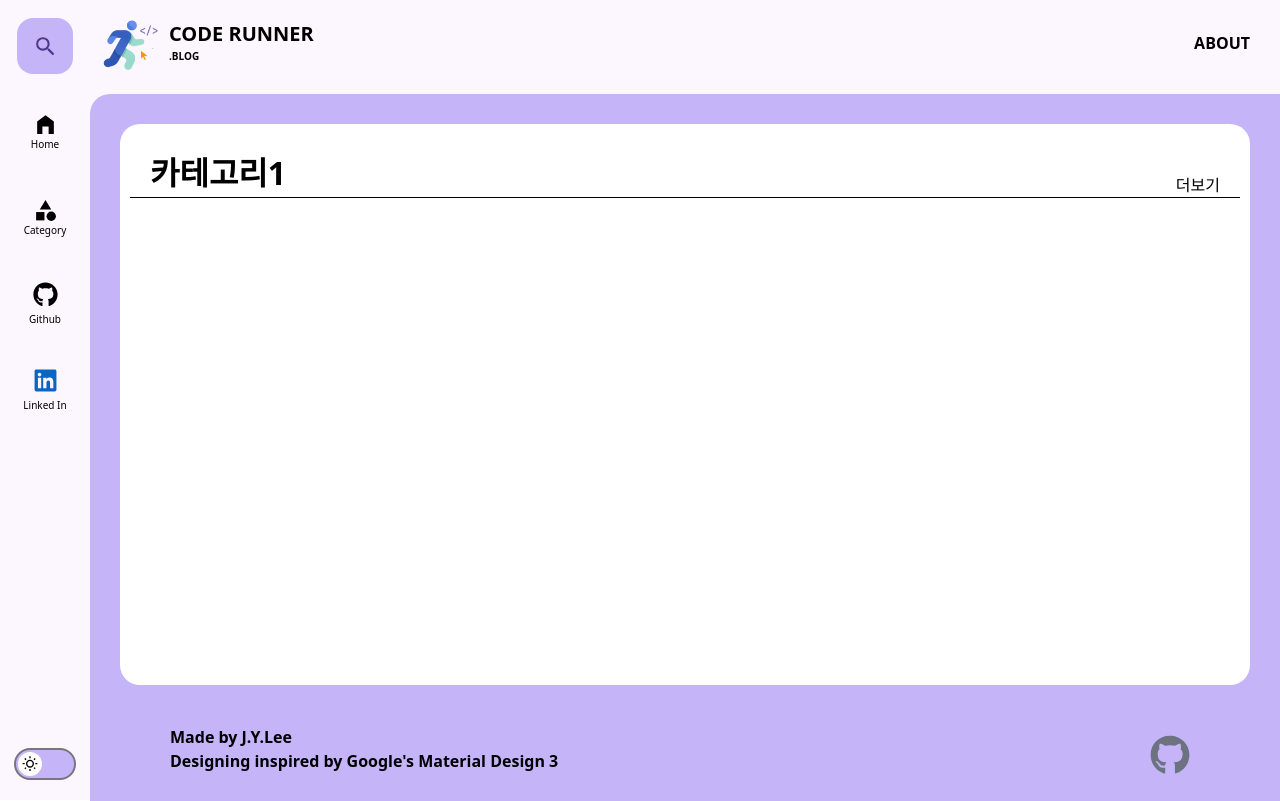
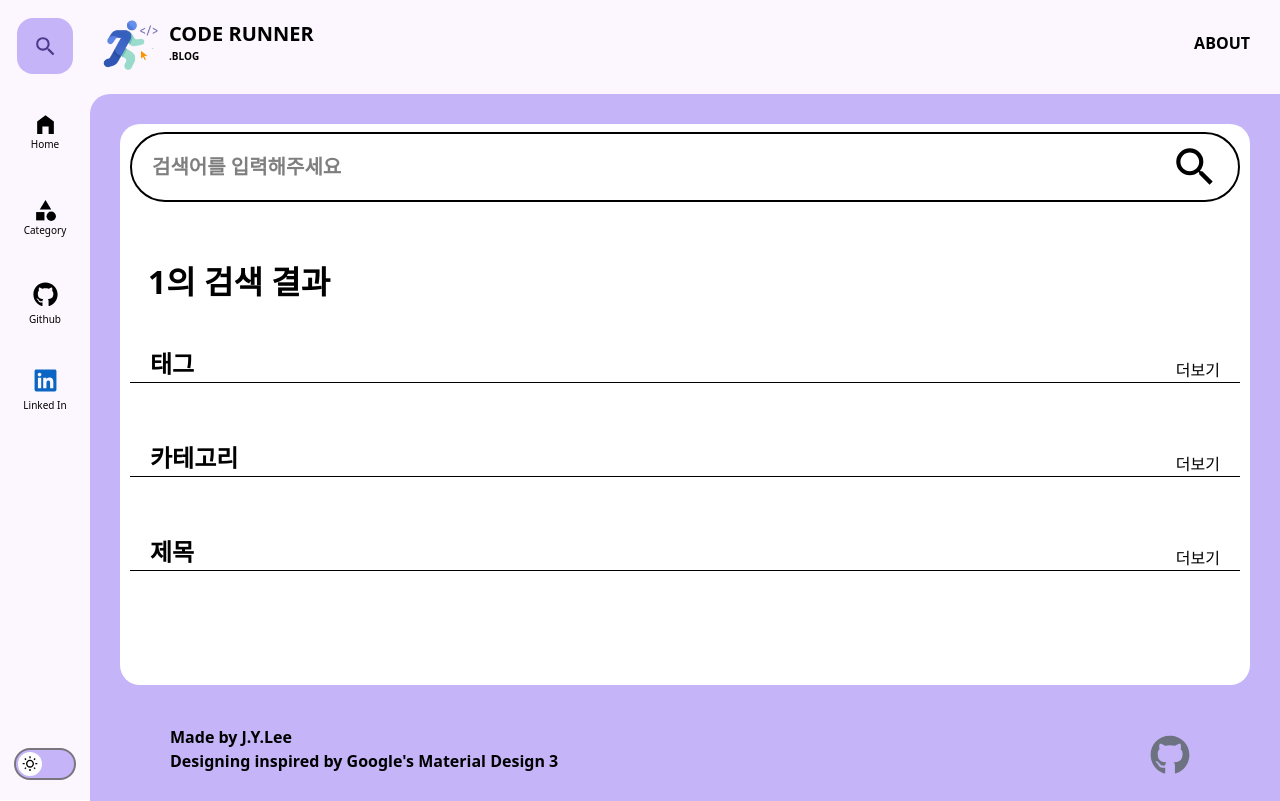
Before and after one commit to wolwha/Material-Blog, a Next.js app: page /search/1 in a window 1280 px wide. Built offline with nearby package versions, Linux system fonts and the light colour scheme; no server answers.

Commit message:
commit revert

```diff
--- a/src/app/search/page.tsx
+++ b/src/app/search/page.tsx
@@ -1,18 +1,48 @@
-import { MdSearch } from 'react-icons/md';
+'use client';
+import { useSearchStore } from '@/stores/searchStore';
+import { useRouter } from 'next/navigation';
+import { useState } from 'react';
+import { MdOutlineClose, MdSearch } from 'react-icons/md';
 
 export default function page() {
+  const [value, setValue] = useState<string>('');
+  const { setParam } = useSearchStore();
+  const router = useRouter();
+  const handleSubmit = (e: React.FormEvent<HTMLFormElement>) => {
+    e.preventDefault();
+    if (!value.trim()) return;
+    setParam(value);
+    router.push(`/search/${encodeURIComponent(value)}`);
+    setValue('');
+  };
   return (
     <>
       <div className="w-full px-2.5 sm:px-50">
-        <div className="relative flex w-full">
+        <div className="flex w-full">
+          <form className="relative flex w-full" onSubmit={handleSubmit}>
             <input
               type="text"
               className="mt-7.5 h-17.5 w-full rounded-full border-2 px-5 text-[20px] font-semibold outline-0"
               placeholder="검색어를 입력해주세요"
+              onChange={(e) => setValue(e.target.value)}
+              value={value}
             />
-          <button className="absolute top-7.5 right-5 flex size-12.5 cursor-pointer text-center text-[70px]">
+            {value === '' ? (
+              <button
+                className="absolute top-7.5 right-5 flex size-12.5 cursor-pointer text-center text-[70px]"
+                type="submit"
+              >
                 <MdSearch />
               </button>
+            ) : (
+              <button
+                className="absolute top-7.5 right-5 flex size-12.5 cursor-pointer text-center text-[70px]"
+                onClick={() => setValue('')}
+              >
+                <MdOutlineClose />
+              </button>
+            )}
+          </form>
         </div>
       </div>
     </>
--- a/src/components/Search/ResultPage.tsx
+++ b/src/components/Search/ResultPage.tsx
@@ -1,10 +1,90 @@
+'use client';
+
+import { useSearchStore } from '@/stores/searchStore';
+import { useParams, useRouter } from 'next/navigation';
+import { useEffect, useState } from 'react';
+import { MdOutlineClose, MdSearch } from 'react-icons/md';
+
 export default function ResultPage() {
+  const params = useParams();
+  console.log(decodeURIComponent(params.searchid as string));
+  const [value, setValue] = useState<string>('');
+  const { setParam, param } = useSearchStore();
+  const router = useRouter();
+  const handleSubmit = (e: React.FormEvent<HTMLFormElement>) => {
+    e.preventDefault();
+    if (!value.trim()) return;
+    setParam(value);
+    router.push(`/search/${encodeURIComponent(value)}`);
+    setValue('');
+  };
+  useEffect(() => {
+    setValue(param);
+  }, [param]);
+
   return (
     <>
-      <div className="flex w-full flex-col px-2.5 pt-6.25">
+      <div className="flex w-full flex-col px-2.5">
+        <div className="flex w-full pt-2 pb-4">
+          <form className="relative flex w-full" onSubmit={handleSubmit}>
+            <input
+              type="text"
+              className="h-17.5 w-full rounded-full border-2 px-5 text-[20px] font-semibold outline-0"
+              placeholder="검색어를 입력해주세요"
+              onChange={(e) => setValue(e.target.value)}
+              value={value}
+            />
+            {value === '' ? (
+              <button
+                className="absolute right-5 flex size-12.5 cursor-pointer text-center text-[70px]"
+                type="submit"
+              >
+                <MdSearch />
+              </button>
+            ) : (
+              <button
+                className="absolute right-5 flex size-12.5 cursor-pointer text-center text-[70px]"
+                onClick={() => setValue('')}
+              >
+                <MdOutlineClose />
+              </button>
+            )}
+          </form>
+        </div>
         <div className="flex w-full flex-col items-center justify-center">
+          <div className="flex w-full justify-start px-4.5 py-10">
+            <p className="text-[32px] font-bold">
+              {decodeURIComponent(params.searchid as string)}의 검색 결과
+            </p>
+          </div>
           <div className="relative mx-6.25 flex w-full border-b px-5 text-start">
-            <p className="text-[32px] font-semibold">카테고리1</p>
+            <p className="text-[24px] font-semibold">태그</p>
+            <button
+              className="absolute right-5 bottom-0 cursor-pointer hover:underline"
+              name="더보기 버튼"
+              aria-label="더보기 버튼"
+            >
+              더보기
+            </button>
+          </div>
+          <div className="mx-6.25 mt-3 mb-6.25 grid grid-rows-2 gap-x-3.75 gap-y-5 sm:grid-cols-1 md:grid-cols-2 xl:grid-cols-3 2xl:grid-cols-4">
+            {/* 기능개발시 grid rows는 2줄까지 설정 */}
+          </div>
+          <div className="relative mx-6.25 flex w-full border-b px-5 text-start">
+            <p className="text-[24px] font-semibold">카테고리</p>
+            <button
+              className="absolute right-5 bottom-0 cursor-pointer hover:underline"
+              name="더보기 버튼"
+              aria-label="더보기 버튼"
+            >
+              더보기
+            </button>
+          </div>
+          <div className="mx-6.25 mt-3 mb-6.25 grid grid-rows-2 gap-x-3.75 gap-y-5 sm:grid-cols-1 md:grid-cols-2 xl:grid-cols-3 2xl:grid-cols-4">
+            {/* 기능개발시 grid rows는 2줄까지 설정 */}
+          </div>
+          <div className="relative mx-6.25 flex w-full border-b px-5 text-start">
+            <p className="text-[24px] font-semibold">제목</p>
             <button
               className="absolute right-5 bottom-0 cursor-pointer hover:underline"
               name="더보기 버튼"
--- /dev/null
+++ b/src/services/searchService.ts
@@ -0,0 +1,41 @@
+import { PostType } from '@/types/postType';
+import { SearchType } from '@/types/searchType';
+import { createClient } from '@/utils/supabase/server';
+
+export const getSearchData = async (keyword: string): Promise<SearchType> => {
+  const result: SearchType = {
+    toTitle: [],
+    toTag: [],
+    toCategory: [],
+  };
+  if (!keyword) return result;
+
+  const supabase = await createClient();
+
+  const { data, error } = await supabase
+    .from('posts')
+    .select('*')
+    .or(
+      `title.ilike.%${keyword}%,category.ilike.%${keyword}%,tags.cs.{${keyword}}`,
+    );
+
+  if (error) return result;
+
+  if (data) {
+    const results = data as PostType[];
+    const lowerKeyword = keyword.toLowerCase();
+
+    results.forEach((post) => {
+      if (post.Title.toLowerCase().includes(lowerKeyword))
+        result.toTitle.push(post);
+      if (post.Category.toLowerCase().includes(lowerKeyword))
+        result.toCategory.push(post);
+      if (
+        post.Tags &&
+        post.Tags.some((tag) => tag.toLowerCase().includes(lowerKeyword))
+      )
+        result.toTag.push(post);
+    });
+  }
+  return result;
+};
--- /dev/null
+++ b/src/stores/searchStore.ts
@@ -0,0 +1,11 @@
+import { create } from 'zustand';
+
+interface SearchStore {
+  param: string;
+  setParam: (param: string) => void;
+}
+
+export const useSearchStore = create<SearchStore>((set) => ({
+  param: '',
+  setParam: (param) => set({ param }),
+}));
--- /dev/null
+++ b/src/types/searchType.ts
@@ -0,0 +1,7 @@
+import { PostType } from './postType';
+
+export interface SearchType {
+  toTitle: PostType[];
+  toTag: PostType[];
+  toCategory: PostType[];
+}
```
Lines whose indentation alone changed are shown as unchanged.
